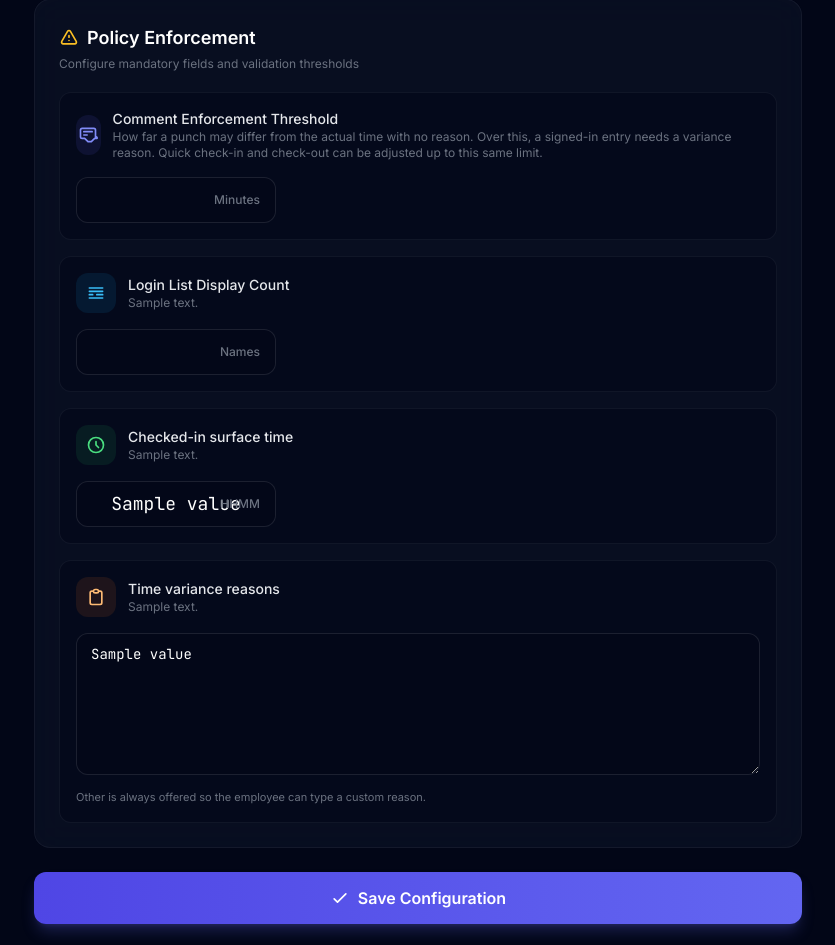
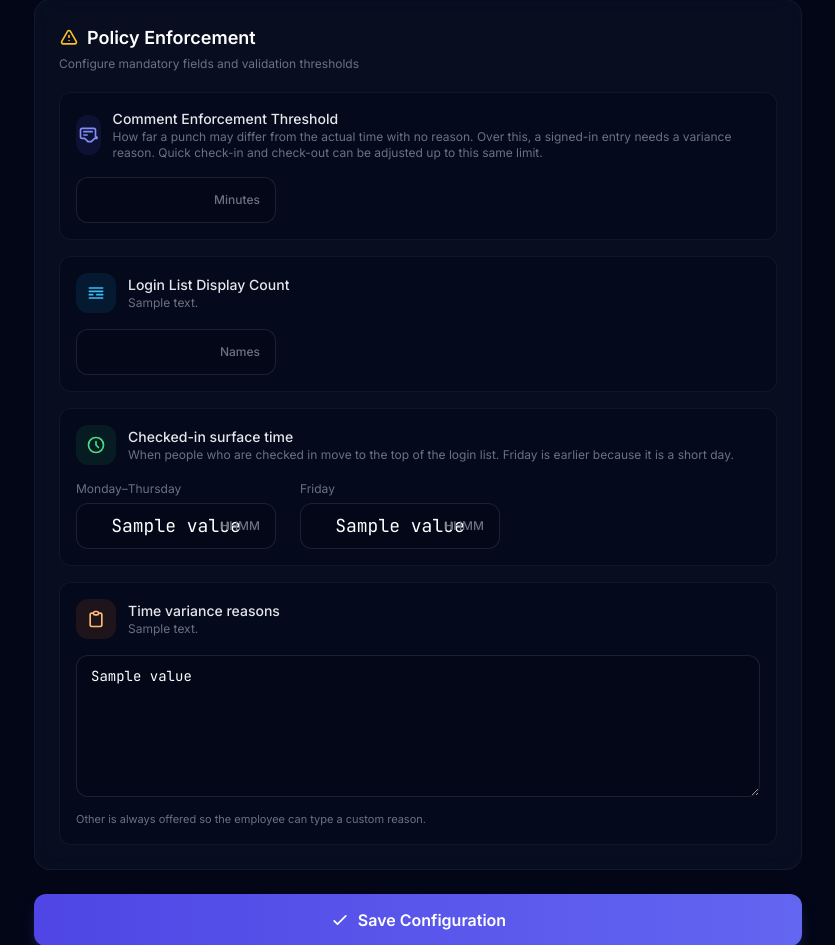
Before and after one commit to TomRathbun/sdc_time_tracker, a FastAPI app: template app/templates/admin_config.html in a window 1280 px wide. Shown: the part 1305-2250 px from the top of the page, without its empty margins (222-1057 px from the left). Run offline with FastAPI, Linux system fonts and the light colour scheme; the template is opened without the code that fills it: most values are stand-ins (such as "Sample title", 1, 10 or a date in 2020).

Commit message:
Surface checked-in names at 09:00 on Friday.
Friday is a short day, so the login list should not wait until 13:00. Monday–Thursday stays at 1300. Both times remain editable on the admin config page.

```diff
--- a/app/routes/admin.py
+++ b/app/routes/admin.py
@@ -869,7 +869,10 @@ async def save_config(request: Request, db: Session = Depends(get_db)):
         else:
             # Regular text/number input
             value = form.get(key, info["value"])
-            if key == "login_surface_checked_in_after":
+            if key in (
+                "login_surface_checked_in_after",
+                "login_surface_checked_in_after_friday",
+            ):
                 from app.services.settings import format_hhmm_setting
                 value = format_hhmm_setting(str(value or ""))
         set_setting(db, key, value)
--- a/app/services/settings.py
+++ b/app/services/settings.py
@@ -43,7 +43,11 @@ FEATURE_DEFAULTS = {
     },
     "login_surface_checked_in_after": {
         "value": "1300",
-        "description": "Time of day (24-hour HHMM) when people who are checked in move to the top of the login list. Before this, people who have not checked in stay on top.",
+        "description": "Monday–Thursday time (24-hour HHMM) when people who are checked in move to the top of the login list. Before this, people who have not checked in stay on top.",
+    },
+    "login_surface_checked_in_after_friday": {
+        "value": "0900",
+        "description": "Friday time (24-hour HHMM) when checked-in people move to the top. Friday is a short day, so this is earlier than the Monday–Thursday time.",
     },
     "beod_blanket_approval": {
         "value": "true",
--- a/app/templates/admin_config.html
+++ b/app/templates/admin_config.html
@@ -380,17 +380,30 @@
                             </div>
                             <div>
                                 <p class="font-medium text-gray-200 text-sm">Checked-in surface time</p>
-                                <p class="text-xs text-gray-500">{{ settings.login_surface_checked_in_after.description }}</p>
+                                <p class="text-xs text-gray-500">When people who are checked in move to the top of the login list. Friday is earlier because it is a short day.</p>
                             </div>
                         </div>
                     </div>
-                    <div class="flex items-center gap-3 pl-13">
-                        <div class="relative flex-1 max-w-[200px]">
-                            <input type="text" name="login_surface_checked_in_after" id="login_surface_checked_in_after"
-                                value="{{ settings.login_surface_checked_in_after.value }}"
-                                inputmode="numeric" maxlength="5" pattern="[0-9:]{3,5}"
-                                class="form-input text-lg font-mono py-2 text-center" placeholder="1300">
-                            <div class="absolute right-4 top-1/2 -translate-y-1/2 text-xs text-gray-500 font-medium">HHMM</div>
+                    <div class="flex flex-wrap items-end gap-6 pl-13">
+                        <div>
+                            <label for="login_surface_checked_in_after" class="text-xs text-gray-500 mb-1.5 block">Monday–Thursday</label>
+                            <div class="relative max-w-[200px]">
+                                <input type="text" name="login_surface_checked_in_after" id="login_surface_checked_in_after"
+                                    value="{{ settings.login_surface_checked_in_after.value }}"
+                                    inputmode="numeric" maxlength="5" pattern="[0-9:]{3,5}"
+                                    class="form-input text-lg font-mono py-2 text-center" placeholder="1300">
+                                <div class="absolute right-4 top-1/2 -translate-y-1/2 text-xs text-gray-500 font-medium">HHMM</div>
+                            </div>
+                        </div>
+                        <div>
+                            <label for="login_surface_checked_in_after_friday" class="text-xs text-gray-500 mb-1.5 block">Friday</label>
+                            <div class="relative max-w-[200px]">
+                                <input type="text" name="login_surface_checked_in_after_friday" id="login_surface_checked_in_after_friday"
+                                    value="{{ settings.login_surface_checked_in_after_friday.value }}"
+                                    inputmode="numeric" maxlength="5" pattern="[0-9:]{3,5}"
+                                    class="form-input text-lg font-mono py-2 text-center" placeholder="0900">
+                                <div class="absolute right-4 top-1/2 -translate-y-1/2 text-xs text-gray-500 font-medium">HHMM</div>
+                            </div>
                         </div>
                     </div>
                 </div>
```
Also changed, not shown: app/routes/auth.py (+10 -4 lines).
